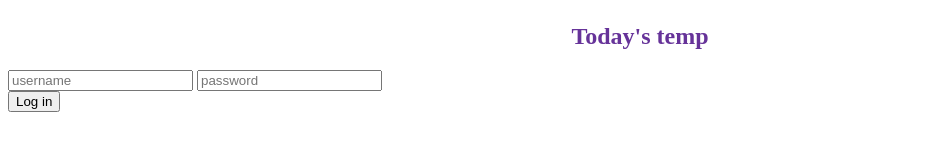
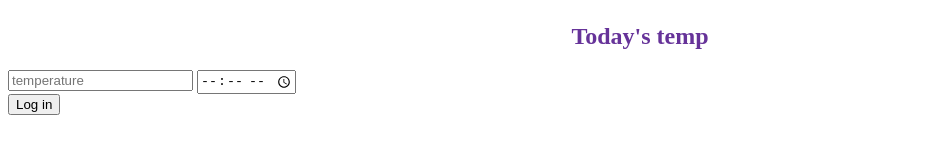
Before and after one commit to vlpsebas/pages-test, a plain HTML site: page index.html in a window 1280 px wide. Shown: the part 184-338 px from the top of the page, without its empty margins (0-949 px from the left). Drawn offline with Linux system fonts and the light colour scheme.

Commit message:
Updated the form submission values

```diff
--- a/index.html
+++ b/index.html
@@ -42,8 +42,8 @@
 <br>
     <h2>Today's temp</h2>
     <form action="/submit" method="POST">
-        <input type="text" placeholder="username" />
-        <input type="password" placeholder="password" />
+        <input type="number" placeholder="temperature" />
+        <input type="time" placeholder="2020-09-28T02:57:49Z" />
         <div class="cf-turnstile" data-sitekey="0x4AAAAAAA4xZwlByN75XeEv"></div>
         <button type="submit" value="Submit">Log in</button>
     </form>
```
